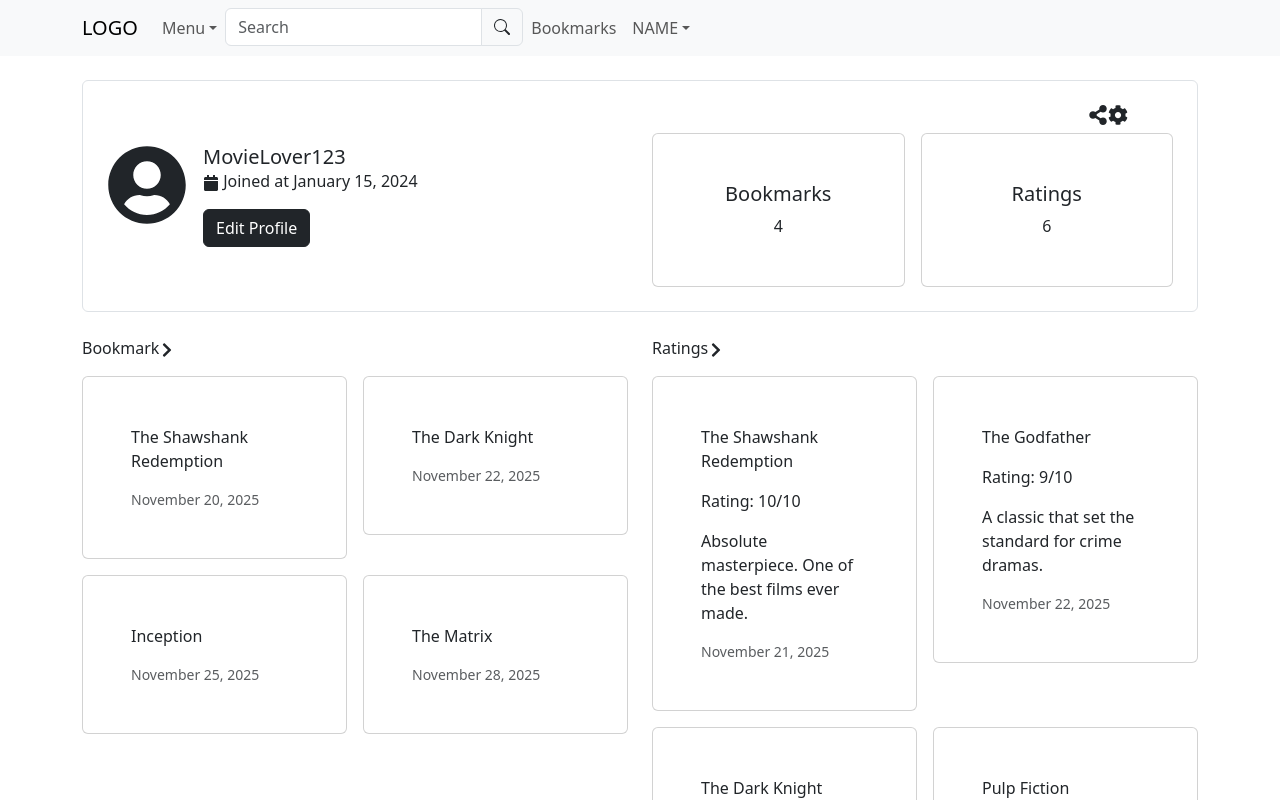
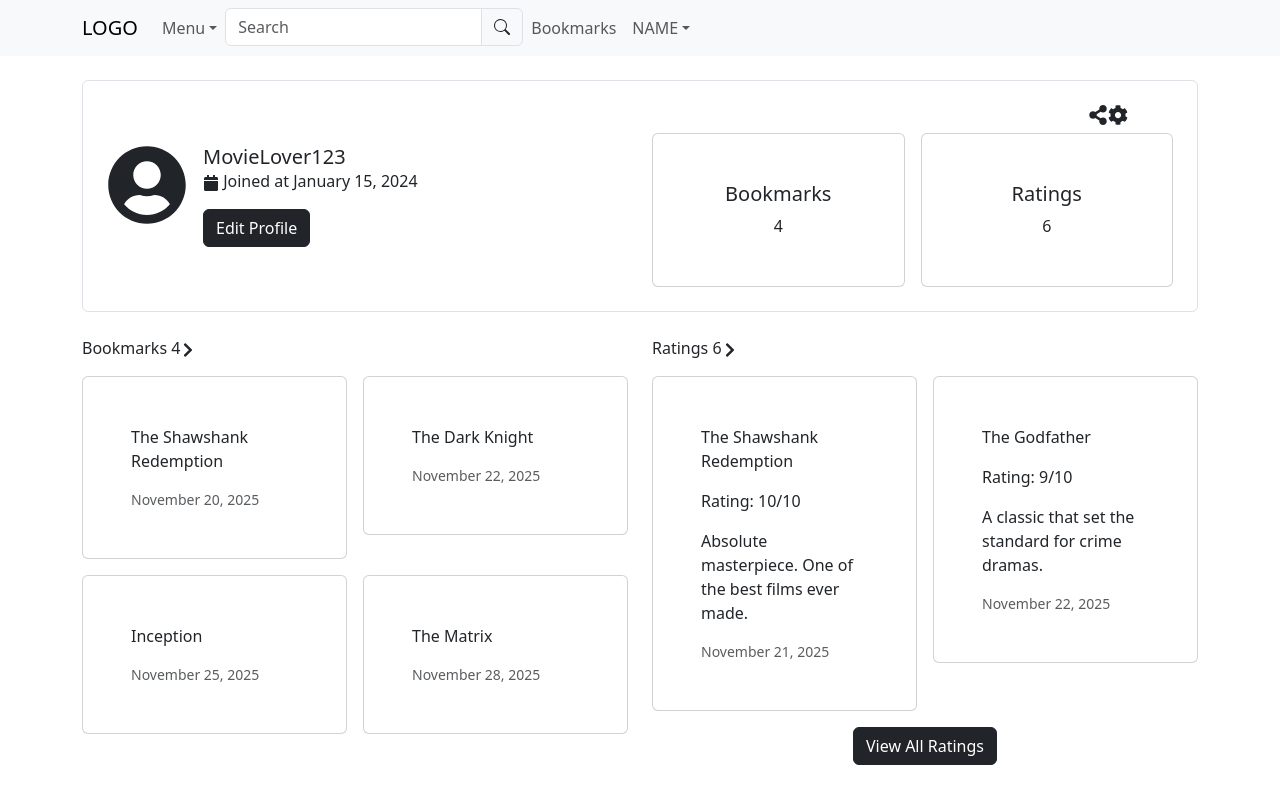
Before and after one commit to SofNyb/moviedatabase, a React (Vite) app: page /profile/1 in a window 1280 px wide. Shown: the top 800 px of the page. Built offline with nearby package versions, Linux system fonts and the light colour scheme.

Commit message:
added length to the bookmark

```diff
--- a/src/User/Bookmark.jsx
+++ b/src/User/Bookmark.jsx
@@ -7,7 +7,7 @@ const Bookmark = () => {
   return (
     <div>
       <p>
-        Bookmark
+        Bookmarks {bookmarks.length}
         <FaChevronRight />
       </p>
 
--- a/src/User/Rating.jsx
+++ b/src/User/Rating.jsx
@@ -1,4 +1,4 @@
-import { Card } from "react-bootstrap";
+import { Card, Button } from "react-bootstrap";
 import { Row, Col } from "react-bootstrap";
 import { FaChevronRight } from "react-icons/fa";
 import { ratings, movies } from "../data/dummyData";
@@ -7,12 +7,12 @@ const Rating = () => {
   return (
     <div>
       <p>
-        Ratings
+        Ratings {ratings.length}
         <FaChevronRight />
       </p>
 
       <Row className="g-3">
-        {ratings.map((rating) => {
+        {ratings.slice(0, 2).map((rating) => {
           const movie = movies.find((m) => m.id === rating.movieId);
 
           return (
@@ -31,6 +31,12 @@ const Rating = () => {
           );
         })}
       </Row>
+
+      {ratings.length > 2 && (
+        <div className="mt-3 text-center">
+          <Button variant="dark">View All Ratings</Button>
+        </div>
+      )}
     </div>
   );
 };
```
